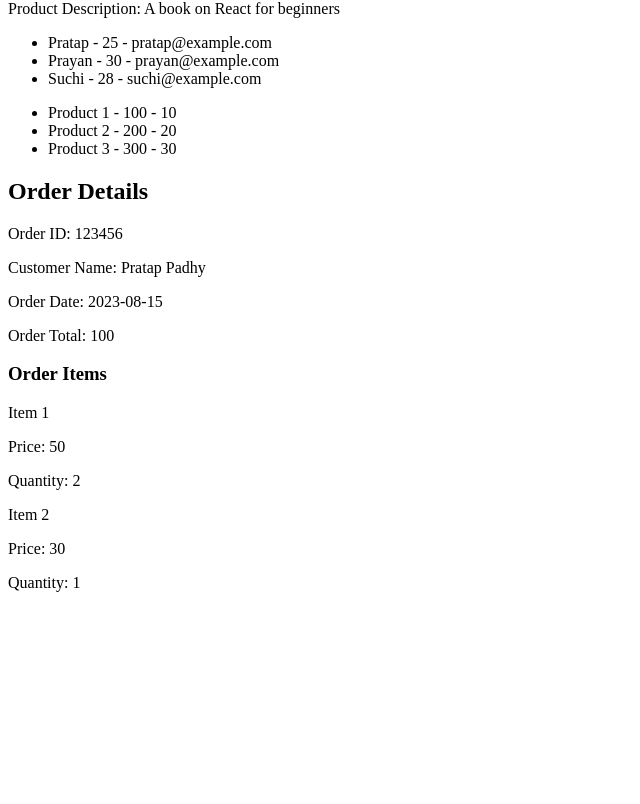
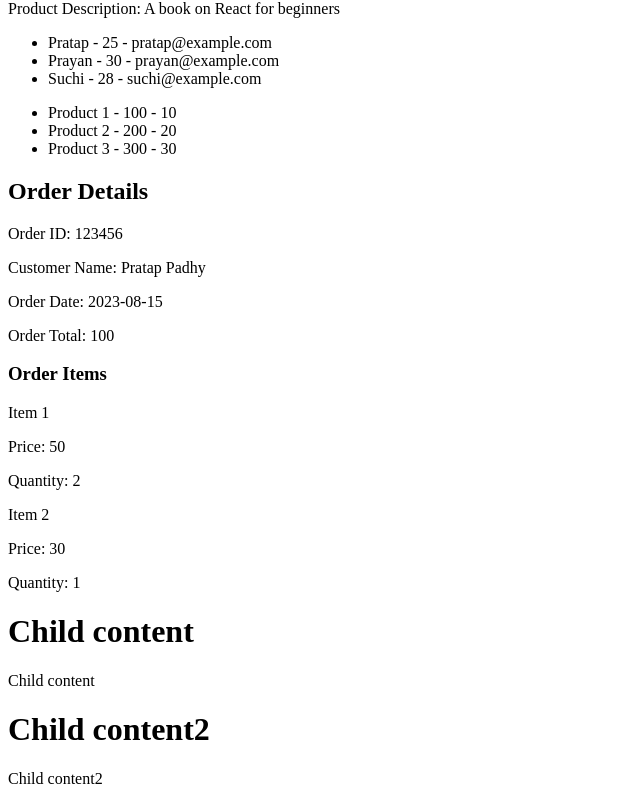
Before and after one commit to pratappadhy2005/react-starter, a React (Vite) app in the folder 11-End-To-End/react-demos/: page / in a window 1280 px wide. Shown: the part 246-1050 px from the top of the page, without its empty margins (0-640 px from the left). Before the commit the page ends 854 px from the top, so only its background shows below. Built offline with nearby package versions, Linux system fonts and the light colour scheme.

Commit message:
-Added children example

```diff
--- a/11-End-To-End/react-demos/src/App.jsx
+++ b/11-End-To-End/react-demos/src/App.jsx
@@ -3,6 +3,8 @@
 import UserList from "./components/UserList"
 import ProductList from "./components/ProductList"
 import OrderDetails from "./components/props/OrderDetails"
+import Parent from "./components/children/Parent"
+
 
 
 const App = () => {
@@ -13,6 +15,7 @@
       <UserList />
       <ProductList />
       <OrderDetails />
+      <Parent />
     </div>
   )
 }
--- /dev/null
+++ b/11-End-To-End/react-demos/src/components/children/Child.jsx
@@ -0,0 +1,11 @@
+import React from 'react'
+
+const Child = ({ children }) => {
+    return (
+        <div>
+            {children}
+        </div>
+    )
+}
+
+export default Child
--- /dev/null
+++ b/11-End-To-End/react-demos/src/components/children/Parent.jsx
@@ -0,0 +1,19 @@
+import React from 'react'
+import Child from "./Child"
+
+const Parent = () => {
+    return (
+        <div>
+            <Child>
+                <h1>Child content</h1>
+                <p>Child content</p>
+            </Child>
+            <Child>
+                <h1>Child content2</h1>
+                <p>Child content2</p>
+            </Child>
+        </div>
+    )
+}
+
+export default Parent
```
